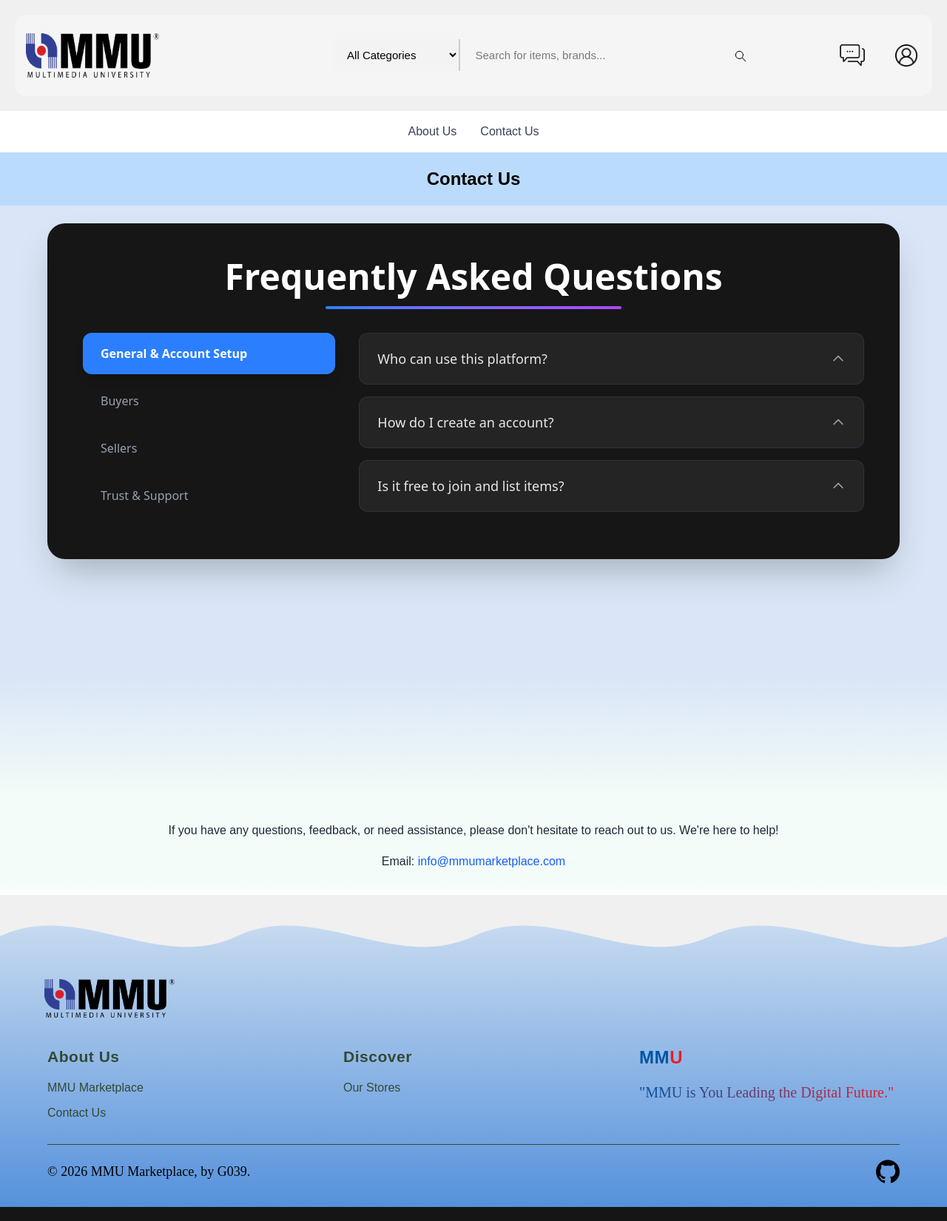
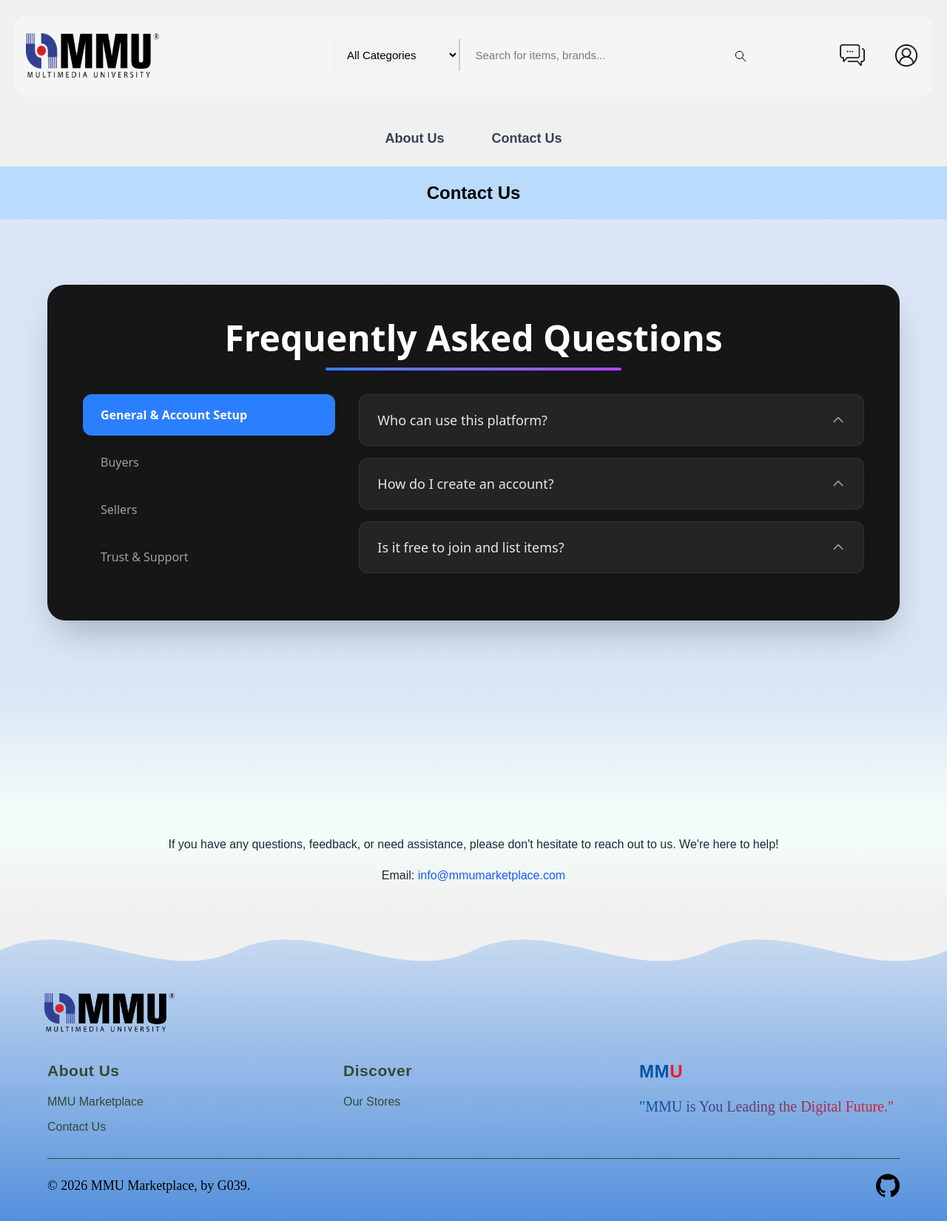
Before and after one commit to lailailaiws-bit/GitExercise-MMU-Marketplace, a Flask app: page /contact in a window 1280 px wide. Shown: the whole page at 74% size. Run offline with Flask 3, Linux system fonts and the light colour scheme.

Commit message:
add new color palette

```diff
--- a/static/css/output.css
+++ b/static/css/output.css
@@ -18,6 +18,7 @@
     --color-sky-400: oklch(74.6% 0.16 232.661);
     --color-sky-700: oklch(50% 0.134 242.749);
     --color-blue-200: oklch(88.2% 0.059 254.128);
+    --color-blue-300: oklch(80.9% 0.105 251.813);
     --color-blue-400: oklch(70.7% 0.165 254.624);
     --color-blue-500: oklch(62.3% 0.214 259.815);
     --color-blue-600: oklch(54.6% 0.245 262.881);
@@ -891,6 +883,12 @@
   .bg-\[\#ebf7ff\] {
     background-color: #ebf7ff;
   }
+  .bg-\[\#f0f0f0\] {
+    background-color: #f0f0f0;
+  }
+  .bg-\[\#f3fcf8\] {
+    background-color: #f3fcf8;
+  }
   .bg-\[rgba\(0\,0\,0\,0\.6\)\] {
     background-color: rgba(0,0,0,0.6);
   }
@@ -956,11 +958,33 @@
     --tw-gradient-from: var(--color-blue-500);
     --tw-gradient-stops: var(--tw-gradient-via-stops, var(--tw-gradient-position), var(--tw-gradient-from) var(--tw-gradient-from-position), var(--tw-gradient-to) var(--tw-gradient-to-position));
   }
+  .from-10\% {
+    --tw-gradient-from-position: 10%;
+  }
+  .from-30\% {
+    --tw-gradient-from-position: 30%;
+  }
+  .from-50\% {
+    --tw-gradient-from-position: 50%;
+  }
+  .from-60\% {
+    --tw-gradient-from-position: 60%;
+  }
+  .from-70\% {
+    --tw-gradient-from-position: 70%;
+  }
   .from-80\% {
     --tw-gradient-from-position: 80%;
   }
   .from-90\% {
     --tw-gradient-from-position: 90%;
+  }
+  .from-99\% {
+    --tw-gradient-from-position: 99%;
+  }
+  .to-\[\#8ec7fc\] {
+    --tw-gradient-to: #8ec7fc;
+    --tw-gradient-stops: var(--tw-gradient-via-stops, var(--tw-gradient-position), var(--tw-gradient-from) var(--tw-gradient-from-position), var(--tw-gradient-to) var(--tw-gradient-to-position));
   }
   .to-\[\#91a7ff\] {
     --tw-gradient-to: #91a7ff;
@@ -970,6 +994,10 @@
     --tw-gradient-to: #b197fc;
     --tw-gradient-stops: var(--tw-gradient-via-stops, var(--tw-gradient-position), var(--tw-gradient-from) var(--tw-gradient-from-position), var(--tw-gradient-to) var(--tw-gradient-to-position));
   }
+  .to-\[\#f0f0f0\] {
+    --tw-gradient-to: #f0f0f0;
+    --tw-gradient-stops: var(--tw-gradient-via-stops, var(--tw-gradient-position), var(--tw-gradient-from) var(--tw-gradient-from-position), var(--tw-gradient-to) var(--tw-gradient-to-position));
+  }
   .to-\[\#f3fcf8\] {
     --tw-gradient-to: #f3fcf8;
     --tw-gradient-stops: var(--tw-gradient-via-stops, var(--tw-gradient-position), var(--tw-gradient-from) var(--tw-gradient-from-position), var(--tw-gradient-to) var(--tw-gradient-to-position));
@@ -982,22 +1010,18 @@
     --tw-gradient-to: var(--color-sky-400);
     --tw-gradient-stops: var(--tw-gradient-via-stops, var(--tw-gradient-position), var(--tw-gradient-from) var(--tw-gradient-from-position), var(--tw-gradient-to) var(--tw-gradient-to-position));
   }
-  .to-white {
-    --tw-gradient-to: var(--color-white);
-    --tw-gradient-stops: var(--tw-gradient-via-stops, var(--tw-gradient-position), var(--tw-gradient-from) var(--tw-gradient-from-position), var(--tw-gradient-to) var(--tw-gradient-to-position));
-  }
   .bg-clip-text {
     background-clip: text;
   }
   .fill-\[\#f0f0f0\] {
     fill: #f0f0f0;
   }
+  .fill-\[\#f3fcf8\] {
+    fill: #f3fcf8;
+  }
   .fill-current {
     fill: currentcolor;
   }
-  .fill-white {
-    fill: var(--color-white);
-  }
   .object-contain {
     object-fit: contain;
   }
@@ -1190,29 +1205,17 @@
   .text-\[16px\] {
     font-size: 16px;
   }
+  .text-\[18px\] {
+    font-size: 18px;
+  }
   .text-\[20px\] {
     font-size: 20px;
   }
   .text-\[21px\] {
     font-size: 21px;
   }
-  .text-\[22px\] {
-    font-size: 22px;
-  }
-  .text-\[23px\] {
-    font-size: 23px;
-  }
   .text-\[24px\] {
     font-size: 24px;
-  }
-  .text-\[25px\] {
-    font-size: 25px;
-  }
-  .text-\[30px\] {
-    font-size: 30px;
-  }
-  .text-\[50px\] {
-    font-size: 50px;
   }
   .leading-normal {
     --tw-leading: var(--leading-normal);
@@ -1484,6 +1487,14 @@
       }
     }
   }
+  .hover\:bg-gradient-to-b {
+    &:hover {
+      @media (hover: hover) {
+        --tw-gradient-position: to bottom in oklab;
+        background-image: linear-gradient(var(--tw-gradient-stops));
+      }
+    }
+  }
   .hover\:bg-gradient-to-r {
     &:hover {
       @media (hover: hover) {
@@ -1492,14 +1503,6 @@
       }
     }
   }
-  .hover\:from-\[\#6a9be6\] {
-    &:hover {
-      @media (hover: hover) {
-        --tw-gradient-from: #6a9be6;
-        --tw-gradient-stops: var(--tw-gradient-via-stops, var(--tw-gradient-position), var(--tw-gradient-from) var(--tw-gradient-from-position), var(--tw-gradient-to) var(--tw-gradient-to-position));
-      }
-    }
-  }
   .hover\:from-\[\#4263eb\] {
     &:hover {
       @media (hover: hover) {
@@ -1516,6 +1519,54 @@
       }
     }
   }
+  .hover\:from-\[\#a9c9ff\] {
+    &:hover {
+      @media (hover: hover) {
+        --tw-gradient-from: #a9c9ff;
+        --tw-gradient-stops: var(--tw-gradient-via-stops, var(--tw-gradient-position), var(--tw-gradient-from) var(--tw-gradient-from-position), var(--tw-gradient-to) var(--tw-gradient-to-position));
+      }
+    }
+  }
+  .hover\:from-\[\#aacaff\] {
+    &:hover {
+      @media (hover: hover) {
+        --tw-gradient-from: #aacaff;
+        --tw-gradient-stops: var(--tw-gradient-via-stops, var(--tw-gradient-position), var(--tw-gradient-from) var(--tw-gradient-from-position), var(--tw-gradient-to) var(--tw-gradient-to-position));
+      }
+    }
+  }
+  .hover\:from-\[\#c3cfe2\] {
+    &:hover {
+      @media (hover: hover) {
+        --tw-gradient-from: #c3cfe2;
+        --tw-gradient-stops: var(--tw-gradient-via-stops, var(--tw-gradient-position), var(--tw-gradient-from) var(--tw-gradient-from-position), var(--tw-gradient-to) var(--tw-gradient-to-position));
+      }
+    }
+  }
+  .hover\:from-\[\#c4d3fe\] {
+    &:hover {
+      @media (hover: hover) {
+        --tw-gradient-from: #c4d3fe;
+        --tw-gradient-stops: var(--tw-gradient-via-stops, var(--tw-gradient-position), var(--tw-gradient-from) var(--tw-gradient-from-position), var(--tw-gradient-to) var(--tw-gradient-to-position));
+      }
+    }
+  }
+  .hover\:from-\[\#cdfff9\] {
+    &:hover {
+      @media (hover: hover) {
+        --tw-gradient-from: #cdfff9;
+        --tw-gradient-stops: var(--tw-gradient-via-stops, var(--tw-gradient-position), var(--tw-gradient-from) var(--tw-gradient-from-position), var(--tw-gradient-to) var(--tw-gradient-to-position));
+      }
+    }
+  }
+  .hover\:from-\[\#efefef\] {
+    &:hover {
+      @media (hover: hover) {
+        --tw-gradient-from: #efefef;
+        --tw-gradient-stops: var(--tw-gradient-via-stops, var(--tw-gradient-position), var(--tw-gradient-from) var(--tw-gradient-from-position), var(--tw-gradient-to) var(--tw-gradient-to-position));
+      }
+    }
+  }
   .hover\:from-blue-600 {
     &:hover {
       @media (hover: hover) {
@@ -1540,10 +1599,42 @@
       }
     }
   }
-  .hover\:to-\[\#253582\] {
-    &:hover {
-      @media (hover: hover) {
-        --tw-gradient-to: #253582;
+  .hover\:to-\[\#bee3fc\] {
+    &:hover {
+      @media (hover: hover) {
+        --tw-gradient-to: #bee3fc;
+        --tw-gradient-stops: var(--tw-gradient-via-stops, var(--tw-gradient-position), var(--tw-gradient-from) var(--tw-gradient-from-position), var(--tw-gradient-to) var(--tw-gradient-to-position));
+      }
+    }
+  }
+  .hover\:to-\[\#c3cfe2\] {
+    &:hover {
+      @media (hover: hover) {
+        --tw-gradient-to: #c3cfe2;
+        --tw-gradient-stops: var(--tw-gradient-via-stops, var(--tw-gradient-position), var(--tw-gradient-from) var(--tw-gradient-from-position), var(--tw-gradient-to) var(--tw-gradient-to-position));
+      }
+    }
+  }
+  .hover\:to-\[\#c4f2fe\] {
+    &:hover {
+      @media (hover: hover) {
+        --tw-gradient-to: #c4f2fe;
+        --tw-gradient-stops: var(--tw-gradient-via-stops, var(--tw-gradient-position), var(--tw-gradient-from) var(--tw-gradient-from-position), var(--tw-gradient-to) var(--tw-gradient-to-position));
+      }
+    }
+  }
+  .hover\:to-\[\#efefef\] {
+    &:hover {
+      @media (hover: hover) {
+        --tw-gradient-to: #efefef;
+        --tw-gradient-stops: var(--tw-gradient-via-stops, var(--tw-gradient-position), var(--tw-gradient-from) var(--tw-gradient-from-position), var(--tw-gradient-to) var(--tw-gradient-to-position));
+      }
+    }
+  }
+  .hover\:to-\[\#ffbbec\] {
+    &:hover {
+      @media (hover: hover) {
+        --tw-gradient-to: #ffbbec;
         --tw-gradient-stops: var(--tw-gradient-via-stops, var(--tw-gradient-position), var(--tw-gradient-from) var(--tw-gradient-from-position), var(--tw-gradient-to) var(--tw-gradient-to-position));
       }
     }
@@ -1556,10 +1647,10 @@
       }
     }
   }
-  .hover\:bg-clip-text {
-    &:hover {
-      @media (hover: hover) {
-        background-clip: text;
+  .hover\:text-\[\#364fc7\] {
+    &:hover {
+      @media (hover: hover) {
+        color: #364fc7;
       }
     }
   }
@@ -1577,13 +1668,6 @@
       }
     }
   }
-  .hover\:text-transparent {
-    &:hover {
-      @media (hover: hover) {
-        color: transparent;
-      }
-    }
-  }
   .hover\:text-white {
     &:hover {
       @media (hover: hover) {
--- a/templates/base.html
+++ b/templates/base.html
@@ -45,7 +45,7 @@
     </main>
 
     <footer class="w-full">
-        {% include 'footer.html' %}
+            {% include 'footer.html' %}
     </footer>
 
 </body>
--- a/templates/footer.html
+++ b/templates/footer.html
@@ -1,4 +1,4 @@
-<footer class="mt-5 m-0 p-0 bg-[linear-gradient(#d3e2f2,_#5591dc)] relative overflow-hidden bg-whitesmoke" style="margin:0;padding:0;">
+<footer class="m-0 p-0 bg-[linear-gradient(#d3e2f2,_#5591dc)] relative overflow-hidden bg-whitesmoke" style="margin:0;padding:0;">
     <div class="absolute -top-[2px] left-0 w-full h-[120px] overflow-hidden pointer-events-none" aria-hidden="true">
         <svg viewBox="0 0 1440 120" preserveAspectRatio="none" class="w-full h-full ">
             <path d="M0,58 C120,8 240,108 360,58 C480,8 600,108 720,58 C840,8 960,108 1080,58 C1200,8 1320,108 1440,58 L1440,0 L0,0 Z" class="fill-[#f0f0f0]"></path>
@@ -20,8 +20,8 @@
             <section>
                 <h3 class="mb-4 text-xl font-bold tracking-wide font-extrabold text-[21px]">About Us</h3>
                 <ul class="list-none m-0 p-0">
-                    <li class="mb-2.5 leading-normal text-base"><a href="/about" target="_blank" class="text-inherit no-underline hover:underline hover:text-[#05509f]">MMU Marketplace</a></li>
-                    <li class="mb-2.5 leading-normal text-base"><a href="/contact" target="_blank" class="text-inherit no-underline hover:underline hover:text-[#05509f]">Contact Us</a></li>
+                    <li class="mb-2.5 leading-normal text-base"><a href="/about" class="text-inherit no-underline hover:underline hover:text-[#05509f]">MMU Marketplace</a></li>
+                    <li class="mb-2.5 leading-normal text-base"><a href="/contact" class="text-inherit no-underline hover:underline hover:text-[#05509f]">Contact Us</a></li>
                 </ul>
             </section>
 
--- a/templates/footer/NV_contact.html
+++ b/templates/footer/NV_contact.html
@@ -6,7 +6,7 @@
     </div>
 
     <div class="min-h-screen w-full bg-gradient-to-b from-[#dae6f7] from-80% to-[#f3fcf8] flex items-start justify-center p-6 font-sans">
-        <div class="w-full max-w-6xl bg-[#161616] rounded-3xl p-8 md:p-12 shadow-2xl text-white">
+        <div class="w-full max-w-6xl bg-[#161616] rounded-3xl p-8 md:p-12 shadow-2xl text-white mt-16">
             <div class="text-center mb-8 flex flex-col items-center">
                 <h1 class="text-4xl md:text-5xl font-bold mb-4">Frequently Asked Questions</h1>
                 <div class="h-1 w-100 bg-gradient-to-r from-blue-500 to-purple-500 rounded-full"></div>
@@ -160,7 +160,7 @@
         </div>
     </div>
 
-    <div class="w-full bg-gradient-to-b from-[#f3fcf8] from-90% to-white">
+    <div class="w-full bg-gradient-to-b from-[#f3fcf8] from-30% to-[#f0f0f0]">
         <div class="px-8 py-8 text-center max-w-4xl mx-auto text-gray-800 text-base leading-relaxed">
             <p class="mb-4">If you have any questions, feedback, or need assistance, please don't hesitate to reach out to us. We're here to help!</p>
             <p>Email: <a href="mailto:info@mmumarketplace.com" class="text-blue-600 hover:underline">info@mmumarketplace.com</a></p>
@@ -204,4 +204,5 @@
     }
     </script>
 
+
 {% endblock %}
--- a/templates/footer/about_NAV.html
+++ b/templates/footer/about_NAV.html
@@ -3,11 +3,12 @@
 {% block title %}About MMU Marketplace{% endblock %}
 
 {% block body %}
-    <div class="flex gap-8 justify-center bg-white py-4 shadow-sm border-neutral-300">
-        <a href="/about" class="text-gray-700 font-medium hover:bg-gradient-to-r hover:from-[#6a9be6] hover:to-[#253582] hover:text-transparent hover:bg-clip-text transition-all w-fit">About Us</a>
-        <a href="/contact" class="text-gray-700 font-medium hover:bg-gradient-to-r hover:from-[#6a9be6] hover:to-[#253582] hover:text-transparent hover:bg-clip-text transition-all w-fit">Contact Us</a>
+    <div class="flex gap-8 justify-center bg-[#f0f0f0] py-4 shadow-sm border-neutral-300 ">
+        <a href="/about" class="px-4 py-2 text-gray-700 text-[18px] font-semibold rounded-lg hover:bg-gradient-to-b hover:from-[#c3cfe2] hover:to-[#efefef] hover:text-[#364fc7] transition-all w-fit">About Us</a>
+        <a href="/contact" class="px-4 py-2 text-gray-700 text-[18px] font-semibold rounded-lg hover:bg-gradient-to-b hover:from-[#c3cfe2] hover:to-[#efefef] hover:text-[#364fc7] transition-all w-fit">Contact Us</a>
     </div>
 
     {% block about_content %}
     {% endblock %}
+
 {% endblock %}
```
Also changed, not shown: other parts of static/css/output.css (+42 -32 lines), templates/footer/ourstores.html (added).
